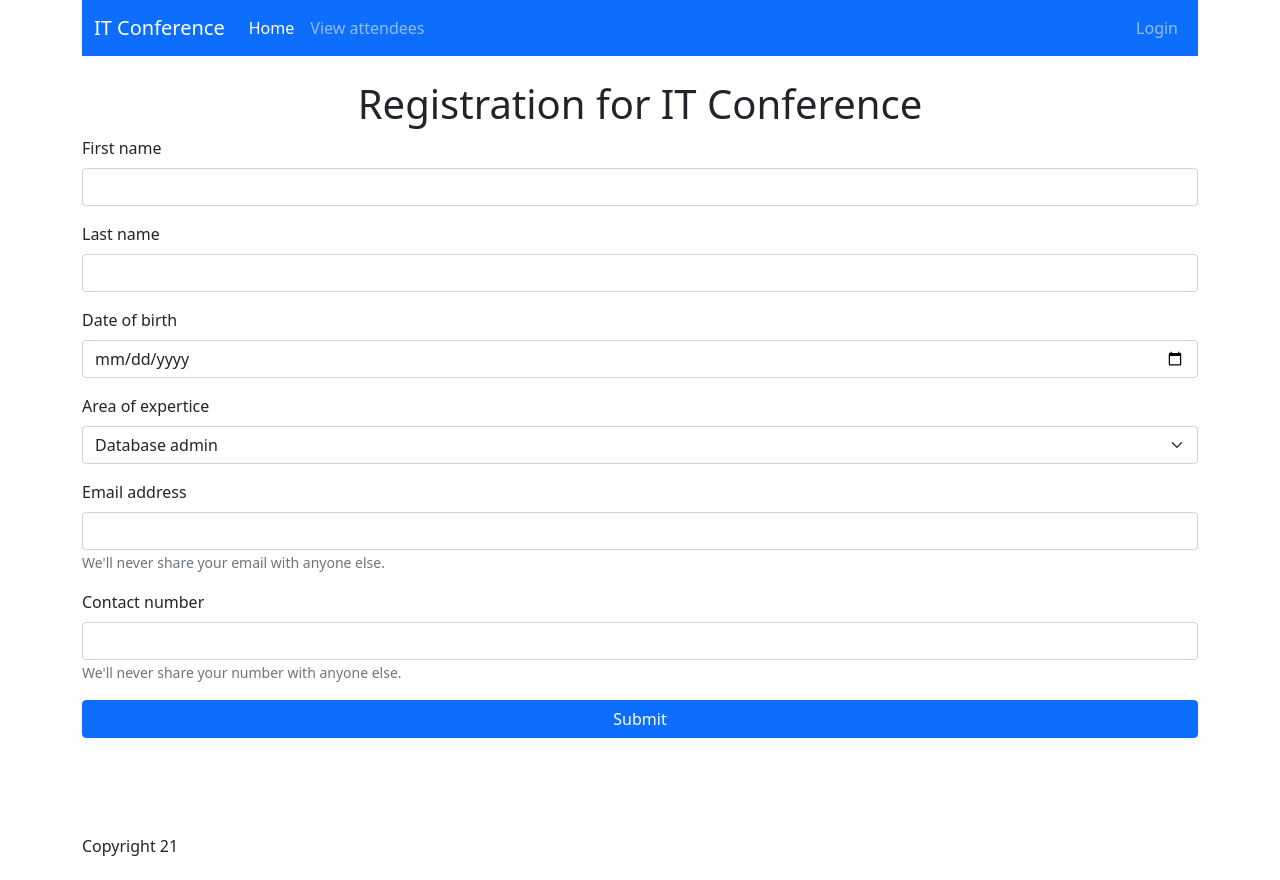
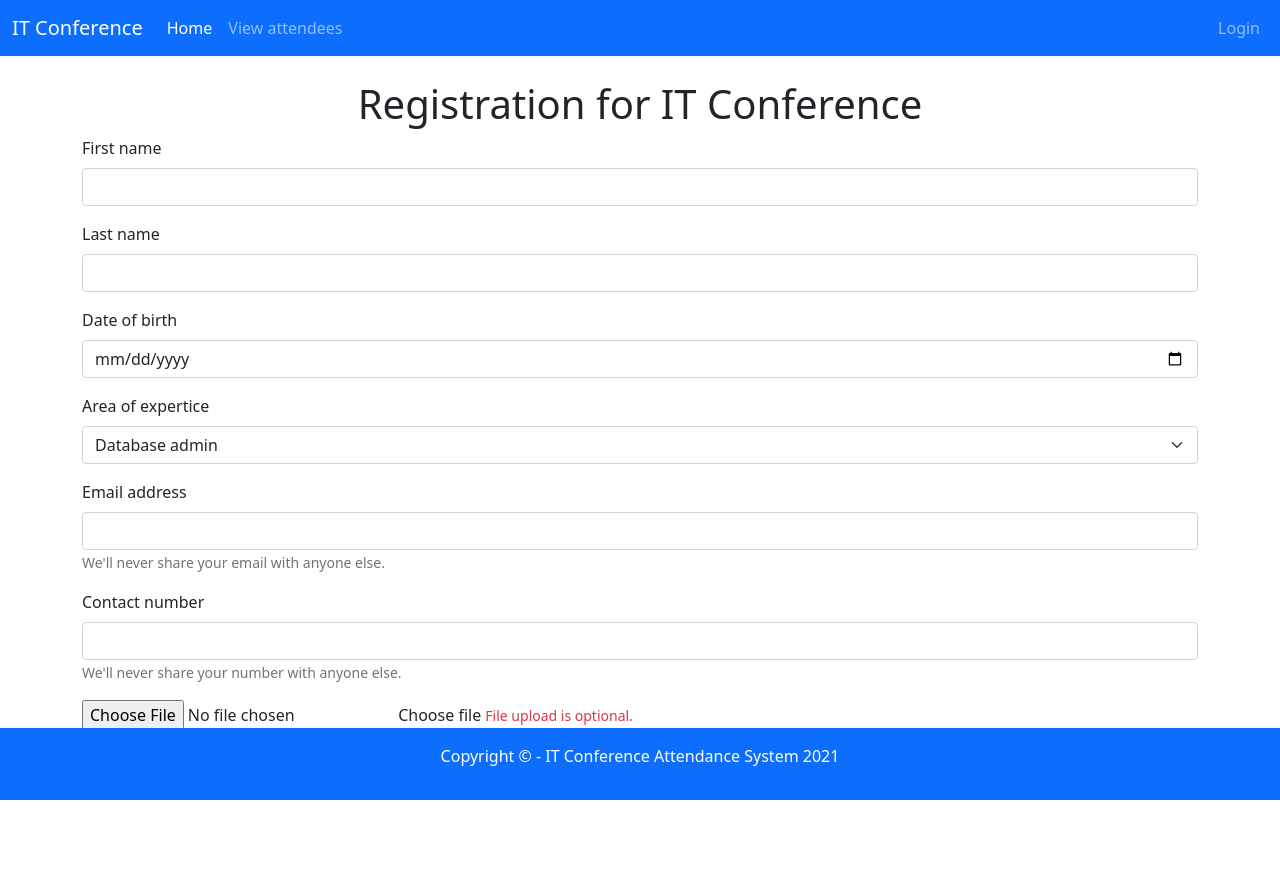
Before and after one commit to maccari78/attendance, a PHP site: page /index.php in a window 1280 px wide. Before the commit the page ends 856 px from the top, so only its background shows below. Run offline with PHP 8.4, Linux system fonts and the light colour scheme; data comes from the database, SQL or seed files in the repository; tables that the repository leaves empty or names only in its code hold one stand-in row (values such as "Sample post"); some libraries are stand-ins or nearby versions.

Commit message:
Final commit

```diff
--- a/db/conn.php
+++ b/db/conn.php
@@ -1,17 +1,17 @@
 <?php
     // Development connection
-    // $host = '127.0.0.1';
-    // $db = 'attendance_db';
-    // $user = 'root';
-    // $pass = '';
-    // $charset = 'utf8mb4';
+    $host = '127.0.0.1';
+    $db = 'attendance_db';
+    $user = 'root';
+    $pass = '';
+    $charset = 'utf8mb4';
 
     // Remote database connection
-    $host = 'remotemysql.com';
-    $db = 'gdCuaxXNXP';
-    $user = 'gdCuaxXNXP';
-    $pass = 'pgYItifHwu';
-    $charset = 'utf8mb4';
+    // $host = 'remotemysql.com';
+    // $db = 'gdCuaxXNXP';
+    // $user = 'gdCuaxXNXP';
+    // $pass = 'pgYItifHwu';
+    // $charset = 'utf8mb4';
 
     $dsn = "mysql:host=$host;dbname=$db;charset=$charset";
 
--- a/db/crud.php
+++ b/db/crud.php
@@ -9,10 +9,10 @@
         }
 
         // Function to insert a new record into the attendee database
-        public function insertAttendees($fname, $lname, $dob, $email, $contact, $specialty){
+        public function insertAttendees($fname, $lname, $dob, $email, $contact, $specialty, $avatar_path){
             try {
                 // Define sql statement to be executed
-                $sql = "INSERT INTO attendee (firstname,lastname,dateofbirth,emailaddress,contactnumber,specialty_id) VALUES (:fname, :lname, :dob, :email, :contact, :specialty)";
+                $sql = "INSERT INTO attendee (firstname,lastname,dateofbirth,emailaddress,contactnumber,specialty_id,avatar_path) VALUES (:fname, :lname, :dob, :email, :contact, :specialty, :avatar_path)";
                 // Prepare the sql statement for execution
                 $stmt = $this->db->prepare($sql);
                 // Bind all placeholders to the actual values
@@ -22,6 +22,7 @@
                 $stmt->bindparam(':email', $email);
                 $stmt->bindparam(':contact', $contact);
                 $stmt->bindparam(':specialty', $specialty);
+                $stmt->bindparam(':avatar_path', $avatar_path);
                 // Execute statement
                 $stmt->execute();
                 return true;
--- a/edit.php
+++ b/edit.php
@@ -52,10 +52,9 @@
             <small id="phoneHelp" class="form-text text-mutted">We'll never share your number with anyone else.</small>
         </div>
 
-        <div class="d-grid gap-2 d-md-block">
             <a href="viewrecords.php" class="btn btn-default">Back to list</a>
             <button type="submit" name="submit" class="btn btn-success">Save changes</button>
-        </div>
+
     </form>
 <?php } ?>
 <br><br><br><br>
--- a/includes/footer.php
+++ b/includes/footer.php
@@ -1,10 +1,9 @@
-        <div id="footer">
-            <?php echo 'Copyright ' . date('y'); ?>
+        <div id="footer" class="p-3 bg-primary text-white fixed-bottom">
+            <p class="text-center">Copyright &copy; - IT Conference Attendance System <?php echo date('Y'); ?></p>
         </div>
     </div>
 
 <!-- Optional JavaScript; choose one of the two! -->
-
     <!-- Option 1: Bootstrap Bundle with Popper -->
     <script src="https://cdn.jsdelivr.net/npm/bootstrap@5.1.0/dist/js/bootstrap.bundle.min.js" integrity="sha384-U1DAWAznBHeqEIlVSCgzq+c9gqGAJn5c/t99JyeKa9xxaYpSvHU5awsuZVVFIhvj" crossorigin="anonymous"></script>
 
--- a/includes/header.php
+++ b/includes/header.php
@@ -19,8 +19,7 @@
     <title>Attendance - <?php echo $title ?></title>
   </head>
   <body>
-    <div class="container">
-    <nav class="navbar navbar-expand-lg navbar-dark bg-primary">
+  <nav class="navbar navbar-expand-lg navbar-dark bg-primary">
     <div class="container-fluid">
       <a class="navbar-brand" href="index.php">IT Conference</a>
       <button class="navbar-toggler" type="button" data-bs-toggle="collapse" data-bs-target="#navbarNavAltMarkup" aria-controls="navbarNavAltMarkup" aria-expanded="false" aria-label="Toggle navigation">
@@ -43,5 +42,6 @@
         </div>
       </div>
     </div>
-  </nav>
-  <br/>
+    </nav>
+    <div class="container">
+    <br/>
--- a/index.php
+++ b/index.php
@@ -47,9 +47,14 @@
             <input required type="text" class="form-control" id="phone" name="phone" aria-describedby="phonelHelp">
             <small id="phoneHelp" class="form-text text-mutted">We'll never share your number with anyone else.</small>
         </div>
+        <div class="mb-3 custom-file">
+            <input type="file" accept="image/*" class="custom-file-input" id="avatar" name="avatar">
+            <label class="custom-file-label" for="avatar" >Choose file</label>
+            <small id="avatar" class="form-text text-danger">File upload is optional.</small>
+        </div>
         <div class="d-grid gap-2">
             <button type="submit" name="submit" class="btn btn-primary">Submit</button>
         </div>
     </form>
-<br><br><br><br>
+<br/><br/><br/><br/>
 <?php require_once 'includes/footer.php'; ?>
--- a/view.php
+++ b/view.php
@@ -15,6 +15,8 @@
         $id = $_GET['id'];
         $result = $crud->getAttendeeDetails($id);
 ?>
+<img src="<?php echo empty($result['avatar_path']) ? "uploads/blank.png" : $result['avatar_path']; ?>"
+class="rounded-circle" style="width: 30%; height: 30%" />
 
 <!-- This prints outs values that were passed to the action page using method="post" -->
     <div class="card" style="width: 25rem;">
```
Also changed, not shown: success.php (+9 -2 lines).
